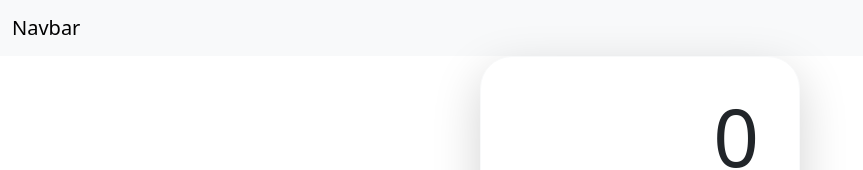
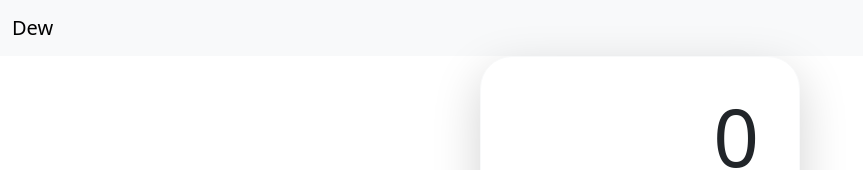
Before and after one commit to DewmithMihisara/calculator-react, a React (Create React App) app: page / in a window 1280 px wide. Shown: the top 170 px of the page, without its empty margins (0-863 px from the left). Built offline with nearby package versions, Linux system fonts and the light colour scheme.

Commit message:
customize logo

```diff
--- a/src/component/nav_bar.jsx
+++ b/src/component/nav_bar.jsx
@@ -2,7 +2,7 @@
     return (
         <nav className="navbar bg-body-tertiary">
             <div className="container-fluid">
-                <a className="navbar-brand" href="#">Navbar</a>
+                <a className="navbar-brand" href="#">Dew</a>
             </div>
         </nav>
     );
```
